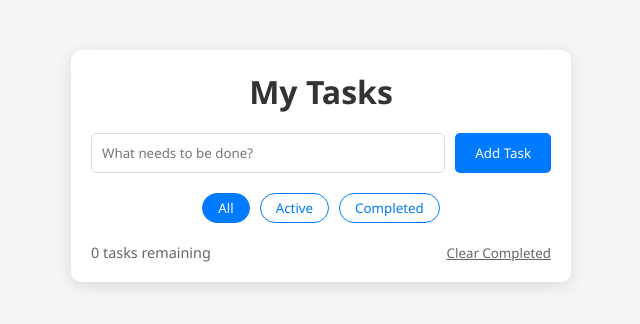
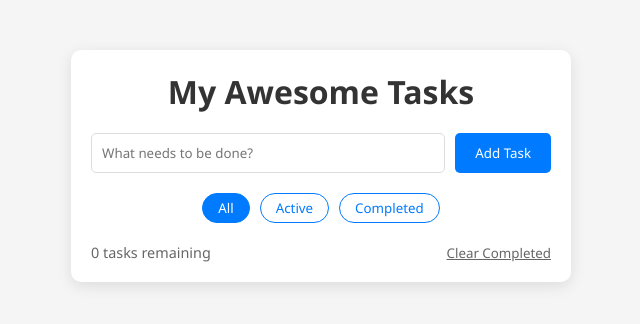
Before and after one commit to elika-sevi/todo-list-devops-assignment, a plain HTML site: page src/index.html in a window 1280 px wide. Shown: the whole page, without its empty margins (319-959 px from the left). Drawn offline with Linux system fonts and the light colour scheme.

Commit message:
feat: change title to Awesome Tasks

```diff
--- a/src/index.html
+++ b/src/index.html
@@ -8,7 +8,7 @@
 </head>
 <body>
     <div class="container">
-        <h1>My Tasks</h1>
+        <h1>My Awesome Tasks</h1>
 
         <div class="input-section">
             <input type="text" id="todo-input" placeholder="What needs to be done?">
```
